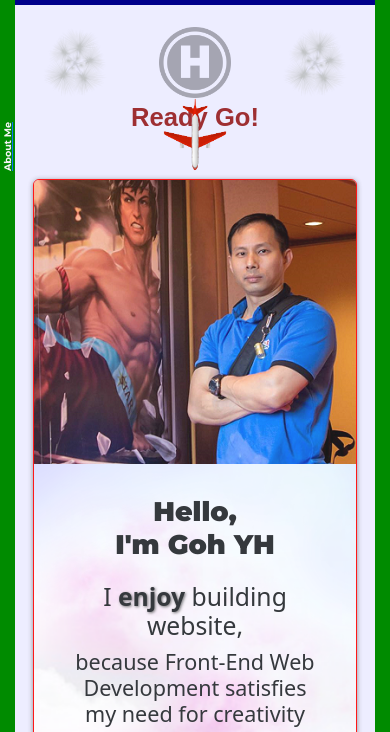
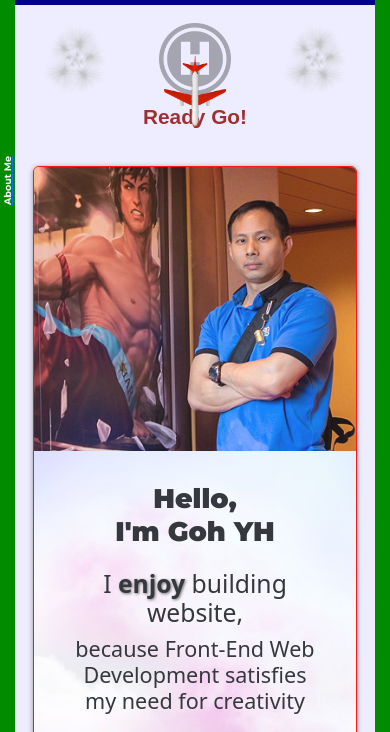
Before and after one commit to GohYH/yhgohportfolio, a website: page dist/index.html in a window 390 px wide. Shown: the part 70-802 px from the top of the page. Drawn offline with nearby package versions, Linux system fonts and the light colour scheme.

Commit message:
JQuery to set plane landing

```diff
--- a/dist/index.css
+++ b/dist/index.css
@@ -42,9 +42,12 @@ img{
 }
 
 /* at top page */
+.helipad-container{
+margin-top: 20%;
+}
 .helipad img{
     width:20%;
-    margin:6% auto;
+    margin:0 auto;
     opacity: 0.3;
 }
 
@@ -68,7 +71,7 @@ img{
 }
 
 .helipad-textContent h2{
-    margin-top:-5%;
+    /* margin-top:10%; */
     font-family: monserrate, sans-serif;
     font-weight: 900;
     font-size: 3em;
@@ -211,7 +214,7 @@ font-size: 3em;
 .cardTop{
     background: var(--card_paleBlue2);
     box-shadow: var(--shadow);
-    padding: 1%;
+    padding: 2%;
 }
 .card-grid-container{
     /* for plane fly through effect */
@@ -484,8 +487,7 @@ font-family: monserrate, sans-serif;
         box-shadow: var(--shadow);
         border-radius: 6px;
         /* overflow: hidden; */
-
-        margin: 20% auto;
+        margin: 10% auto;
         display: grid;
         /* grid: 3 cols */
         grid-template-columns: 3fr 2fr 1fr;
@@ -613,7 +615,7 @@ font-family: monserrate, sans-serif;
         }
         .helipad-textContent h2{
             font-size: 1.6em;
-            margin-bottom: 8%;
+            margin-bottom: 20%;
         }
         .text-content h1{
             padding-bottom: 5%;
@@ -626,10 +628,15 @@ font-family: monserrate, sans-serif;
         }
         /* to room for top & bottom to show planeLanding */
         .cardTop{
+
           /* solve issue of cardTop item overlapping on bottom element  */
-          margin-top:3%;
-          margin-bottom: 3%;
-          background:none;
+          /* margin-top:3%; */
+          /* margin-top:0; */
+          /* margin-bottom: 3%; */
+          /* margin-bottom: 0; */
+          margin-top: -10%;
+          background: none;
+          box-shadow: none;
         }
         .scrollingText h3{
             font-size: 1em;
@@ -640,9 +647,6 @@ font-family: monserrate, sans-serif;
             justify-items: center;
             row-gap:0.5em;
             width:100%;
-            /* margin-top:0;
-            padding-top:0; */
-
         }
 
         /*AboutMe page*/
@@ -699,9 +703,20 @@ font-family: monserrate, sans-serif;
         .showcase-container img{
             margin-top:0;
         }
+        .helipad-container{
+           padding-bottom: 0;
+        }
+        .helipad-textContent h2{
+            padding-top:3%;
+            font-size: 1.3em;
+            margin-bottom: 3%;
+        }
     /* add more % to offset plane not reaching H-pad */
         .plane{
-         top:20%;
-         bottom:20%;
+         top:15%;
         }
+        .card-wrapper{
+            padding-bottom: 0;
+        }
+
     }
--- a/dist/index.html
+++ b/dist/index.html
@@ -19,15 +19,16 @@
     <script src="https://ajax.googleapis.com/ajax/libs/jquery/1.12.4/jquery.min.js"></script>
     <script>
       $(window).scroll(function() {
-          if ($(this).scrollTop()>5)
+          if ($(this).scrollTop()>1000)
            {
 
-              $('.helipad-footer img').show(1500);
+              // $('.showcase-img-right').hide(1000);
+              $('.plane').css("top", "50%");
            }
           else
            {
-            $('.helipad-footer img').hide(3000);
-
+            // $('.showcase-img-right').show(10000);
+            $('.plane').css("top", "15%");
            }
        });
       </script>
@@ -60,18 +61,18 @@
 
 
     <div container-fluid-I>
+        <div class="plane">
+          <img src="img/Plane_one.png" alt="">
+        </div>
 
         <div class="helipad-container helipad">
           <img class="treeTop" src="img/treeTop_one.png" alt="tree">
           <img class="planeWrapper" src="img/planeLanding_round.png" alt="plane landing">
           <img src="img/treeTop_one.png" alt="tree">
         </div>
+
         <div class="helipad-textContent">
           <h2>Ready Go!</h2>
-        </div>
-
-        <div class="plane">
-          <img src="img/Plane_one.png" alt="">
         </div>
 
         <div class="sideNav">
```
